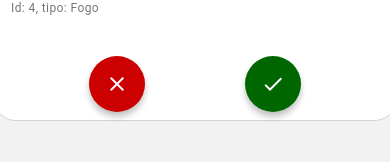
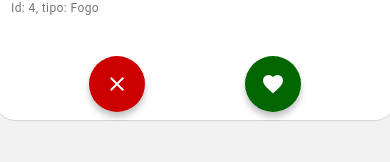
Before and after one commit to alexalins/tinder-pokemon, a React Native app: screen /Home in a window 390 px wide. Shown: the part 586-748 px from the top of the page. Built offline with nearby package versions, Linux system fonts and the light colour scheme.

Commit message:
consumindo api e mudando foto dos pokemons

```diff
--- a/src/components/ButtonChoice.js
+++ b/src/components/ButtonChoice.js
@@ -2,9 +2,9 @@ import React from 'react';
 import { FAB } from 'react-native-paper';
 
 const ButtonChoice = (props) => {
-    const { style, icon } = props;
+    const { style, icon, click } = props;
     return (
-        <FAB style={style} large icon={icon} onPress={() => console.log('Pressed')} />
+        <FAB style={style} large icon={icon} onPress={() => click()} />
     );
 };
 
--- a/src/components/CardPokemon.js
+++ b/src/components/CardPokemon.js
@@ -4,16 +4,20 @@ import { Card } from 'react-native-paper';
 import ButtonChoice from './ButtonChoice';
 
 
-const CardPokemon = (props) => (
+const CardPokemon = (props) => {
+    const { image, onPress } = props;
+    console.log(onPress);
+    return (
         <Card style={styles.card}>
-        <Card.Cover source={{ uri: 'https://pokeres.bastionbot.org/images/pokemon/4.png' }} style={styles.image} />
+            <Card.Cover source={{ uri: image }} style={styles.image} />
             <Card.Title title="Chamander" subtitle="Id: 4, tipo: Fogo" />
             <Card.Actions style={styles.containerButtons}>
                 <ButtonChoice icon="close" style={styles.buttonClose} />
-            <ButtonChoice icon="check" style={styles.buttonCheck} />
+                <ButtonChoice icon="heart" style={styles.buttonCheck} click={onPress}/>
             </Card.Actions>
         </Card>
     );
+};
 
 export default CardPokemon;
 
--- a/src/page/HomePage.js
+++ b/src/page/HomePage.js
@@ -1,18 +1,30 @@
 import React, { Component } from 'react';
 import { View, StyleSheet } from 'react-native';
 import CardPokemon from '../components/CardPokemon';
+import ImageApi from '../service/ImageApi';
+
 
 class HomePage extends Component {
   constructor(props) {
     super(props);
     this.state = {
+        id: 1,
+        image: ImageApi(1)
     };
+  }
+
+  like = () => {
+    let {id} = this.state;
+    if(id <= 150) {
+        this.setState({ id: ++id });
+    }
+    this.setState({ image: ImageApi(this.state.id)});
   }
 
   render() {
     return (
       <View>
-        <CardPokemon />
+        <CardPokemon image={ this.state.image } onPress={this.like}/>
       </View>
     );
   }
--- /dev/null
+++ b/src/service/ImageApi.js
@@ -0,0 +1,3 @@
+const ImageApi = (id) => ('https://pokeres.bastionbot.org/images/pokemon/'+id+'.png');
+
+export default ImageApi;
```
Lines whose indentation alone changed are shown as unchanged.
